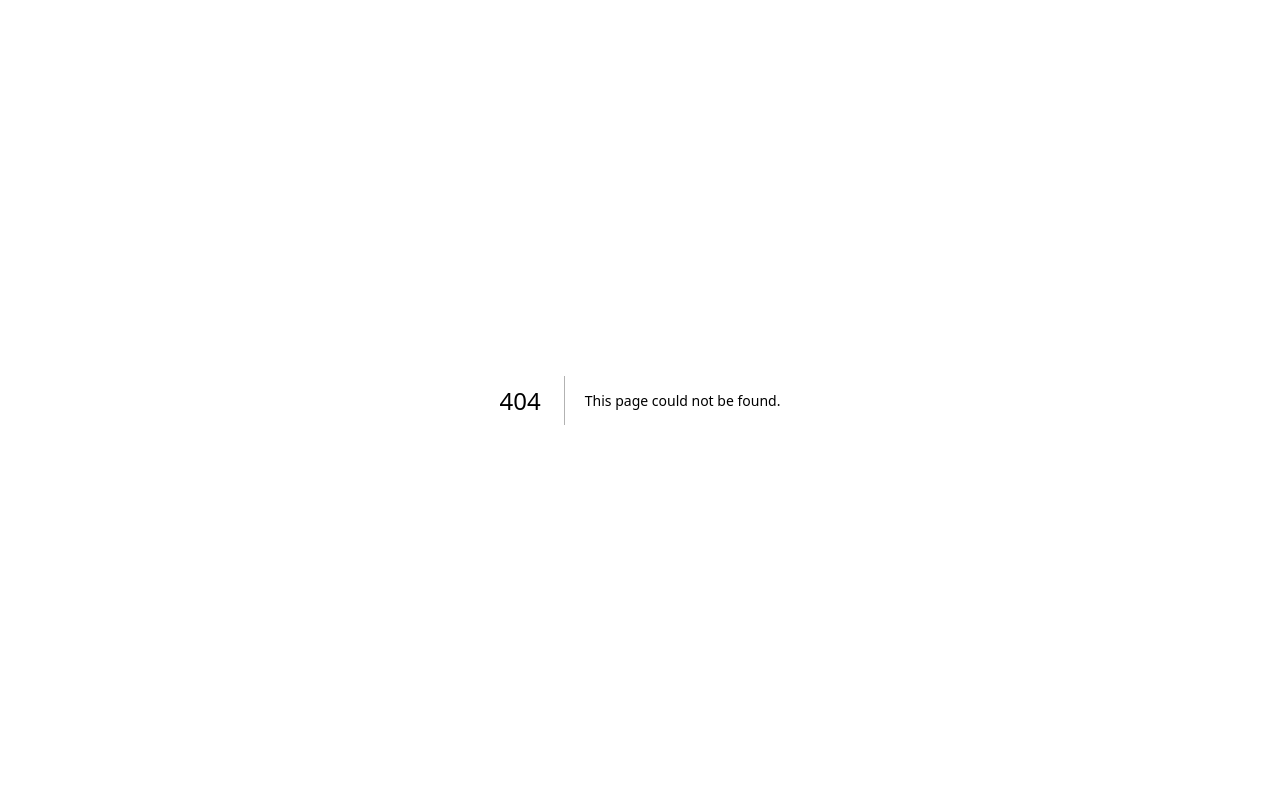
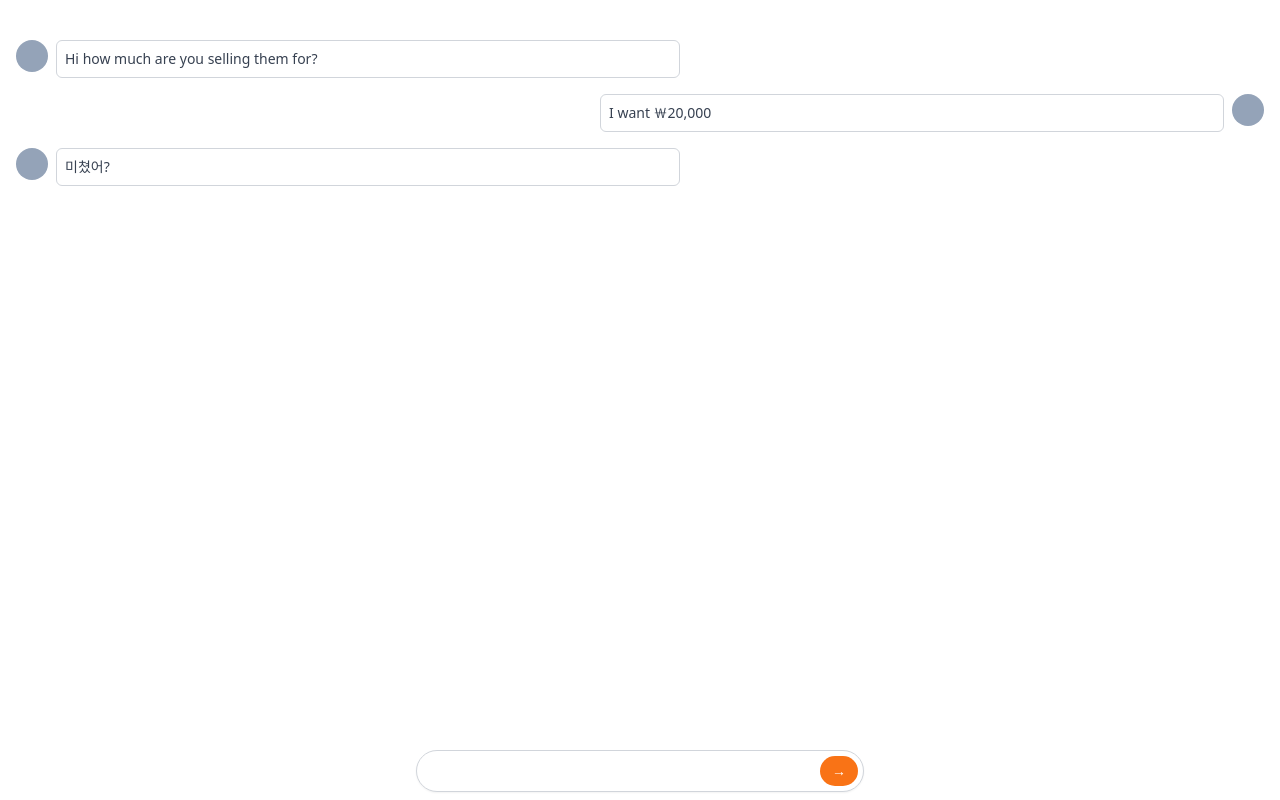
Before and after one commit to GitHub-SJL/carrotmarket, a Next.js app: page /chats/1 in a window 1280 px wide. Before the commit this address had no page. Built offline with nearby package versions, Linux system fonts and the light colour scheme.

Commit message:
Design: Chats

```diff
--- /dev/null
+++ b/pages/chats/[id].tsx
@@ -0,0 +1,41 @@
+import type { NextPage } from "next";
+
+const ChatDetail: NextPage = () => {
+  return (
+    <div className="space-y-4 px-4 py-10">
+      <div className="flex items-start space-x-2">
+        <div className="h-8 w-8 rounded-full bg-slate-400" />
+        <div className="w-1/2 rounded-md border border-gray-300 p-2 text-sm text-gray-700">
+          <p>Hi how much are you selling them for?</p>
+        </div>
+      </div>
+      <div className="flex flex-row-reverse items-start space-x-2 space-x-reverse">
+        <div className="h-8 w-8 rounded-full bg-slate-400" />
+        <div className="w-1/2 rounded-md border border-gray-300 p-2 text-sm text-gray-700">
+          <p>I want ￦20,000</p>
+        </div>
+      </div>
+      <div className="flex items-start space-x-2">
+        <div className="h-8 w-8 rounded-full bg-slate-400" />
+        <div className="w-1/2 rounded-md border border-gray-300 p-2 text-sm text-gray-700">
+          <p>미쳤어?</p>
+        </div>
+      </div>
+      <div className="fixed bottom-2 left-0 right-0 mx-auto w-full max-w-md">
+        <div className="relative flex items-center">
+          <input
+            type="text"
+            className="w-full rounded-full border-gray-300 pr-12 shadow-sm focus:border-orange-500 focus:outline-none focus:ring-orange-500"
+          />
+          <div className="absolute inset-y-0 right-0 flex py-1.5 pr-1.5">
+            <button className="flex cursor-pointer items-center rounded-full bg-orange-500 px-3 text-sm text-white hover:bg-orange-600 focus:ring-2 focus:ring-orange-500 focus:ring-offset-2">
+              &rarr;
+            </button>
+          </div>
+        </div>
+      </div>
+    </div>
+  );
+};
+
+export default ChatDetail;
--- /dev/null
+++ b/pages/chats/index.tsx
@@ -0,0 +1,24 @@
+import type { NextPage } from "next";
+
+const Chats: NextPage = () => {
+  return (
+    <div className="divide-y-[1px] py-10 ">
+      {[1, 1, 1, 1, 1, 1, 1].map((_, i) => (
+        <div
+          key={i}
+          className="flex cursor-pointer items-center space-x-3 px-4 py-3"
+        >
+          <div className="h-12 w-12 rounded-full bg-slate-300" />
+          <div>
+            <p className="text-gray-700">Steve Jebs</p>
+            <p className="text-sm  text-gray-500">
+              See you tomorrow in the corner at 2pm!
+            </p>
+          </div>
+        </div>
+      ))}
+    </div>
+  );
+};
+
+export default Chats;
```
